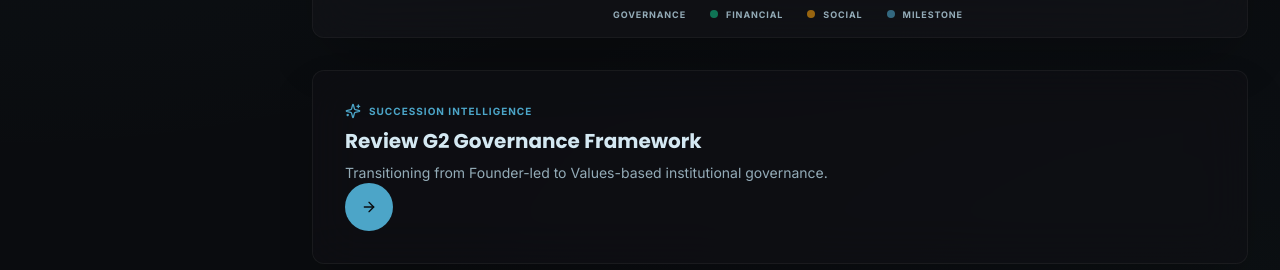
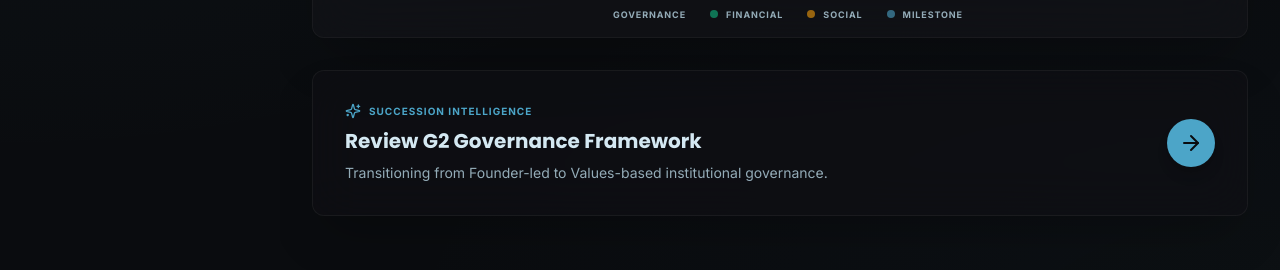
Before and after one commit to ivonnaaivaz-sudo/Aivaz, a Next.js app: page /dashboard in a window 1280 px wide. Shown: the part 1201-1471 px from the top of the page. Built offline with nearby package versions, Linux system fonts and the light colour scheme; no server answers.

Commit message:
Try fixing this error: `Console Error: React does not recognize the `asC

```diff
--- a/src/app/(dashboard)/dashboard/page.tsx
+++ b/src/app/(dashboard)/dashboard/page.tsx
@@ -103,8 +103,8 @@ export default function DashboardPage() {
 
       <FamilyCalendar events={MOCK_EVENTS} />
 
-      <Card className="glass-panel border-primary/20 bg-primary/5 p-8 flex items-center justify-between group cursor-pointer" asChild>
-        <Link href="/academy">
+      <Link href="/academy" className="block group">
+        <Card className="glass-panel border-primary/20 bg-primary/5 p-8 flex items-center justify-between transition-all hover:bg-primary/10 cursor-pointer">
           <div className="space-y-2">
             <div className="flex items-center gap-2 mb-2">
               <Sparkles className="h-4 w-4 text-primary" />
@@ -113,9 +113,11 @@ export default function DashboardPage() {
             <h3 className="text-xl font-headline font-bold">Review G2 Governance Framework</h3>
             <p className="text-sm text-muted-foreground">Transitioning from Founder-led to Values-based institutional governance.</p>
           </div>
-          <Button size="icon" className="rounded-full h-12 w-12"><ArrowRight className="h-6 w-6" /></Button>
-        </Link>
-      </Card>
+          <div className="bg-primary text-primary-foreground rounded-full h-12 w-12 flex items-center justify-center shadow-lg transition-transform group-hover:scale-110">
+            <ArrowRight className="h-6 w-6" />
+          </div>
+        </Card>
+      </Link>
     </div>
   );
 }
```
